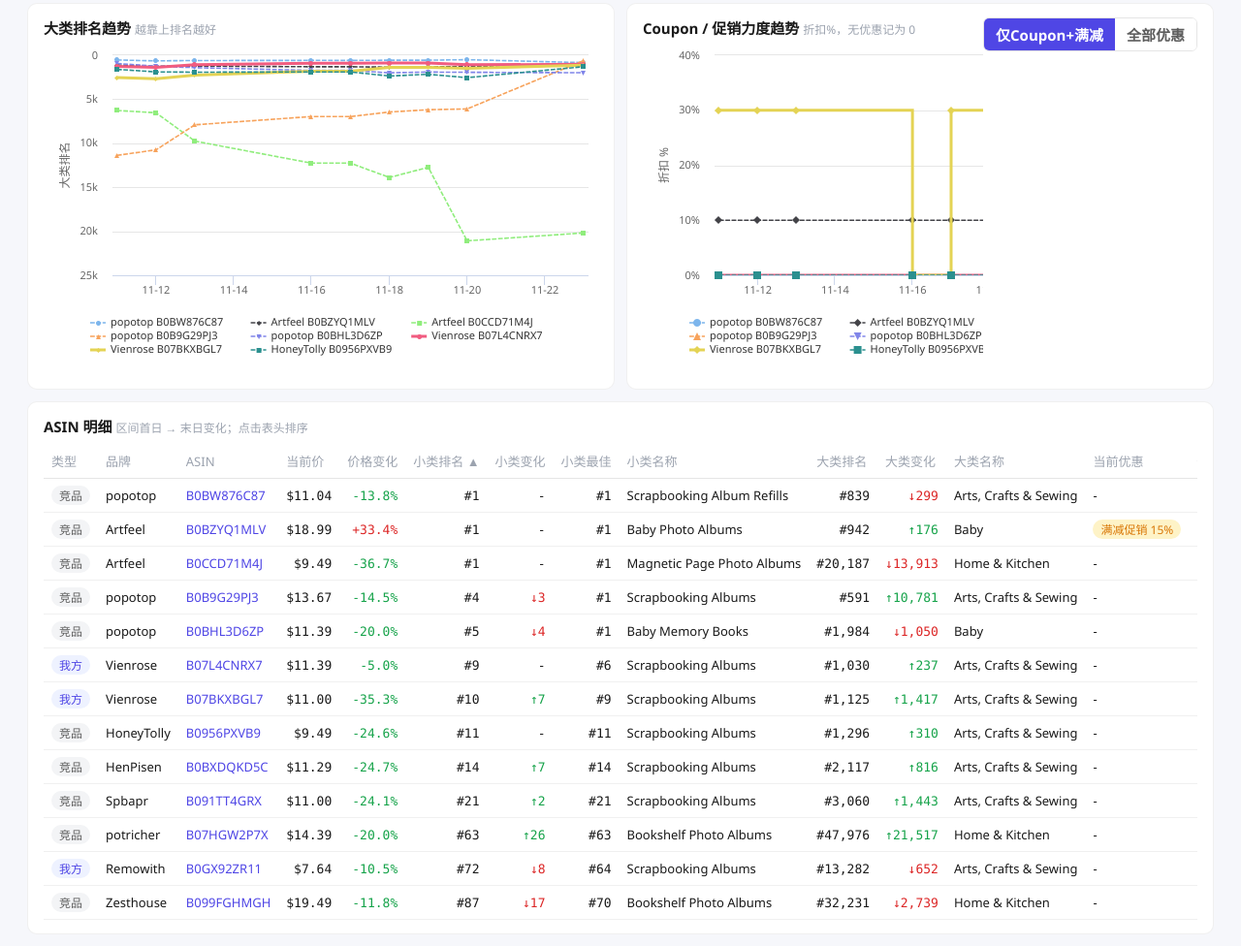
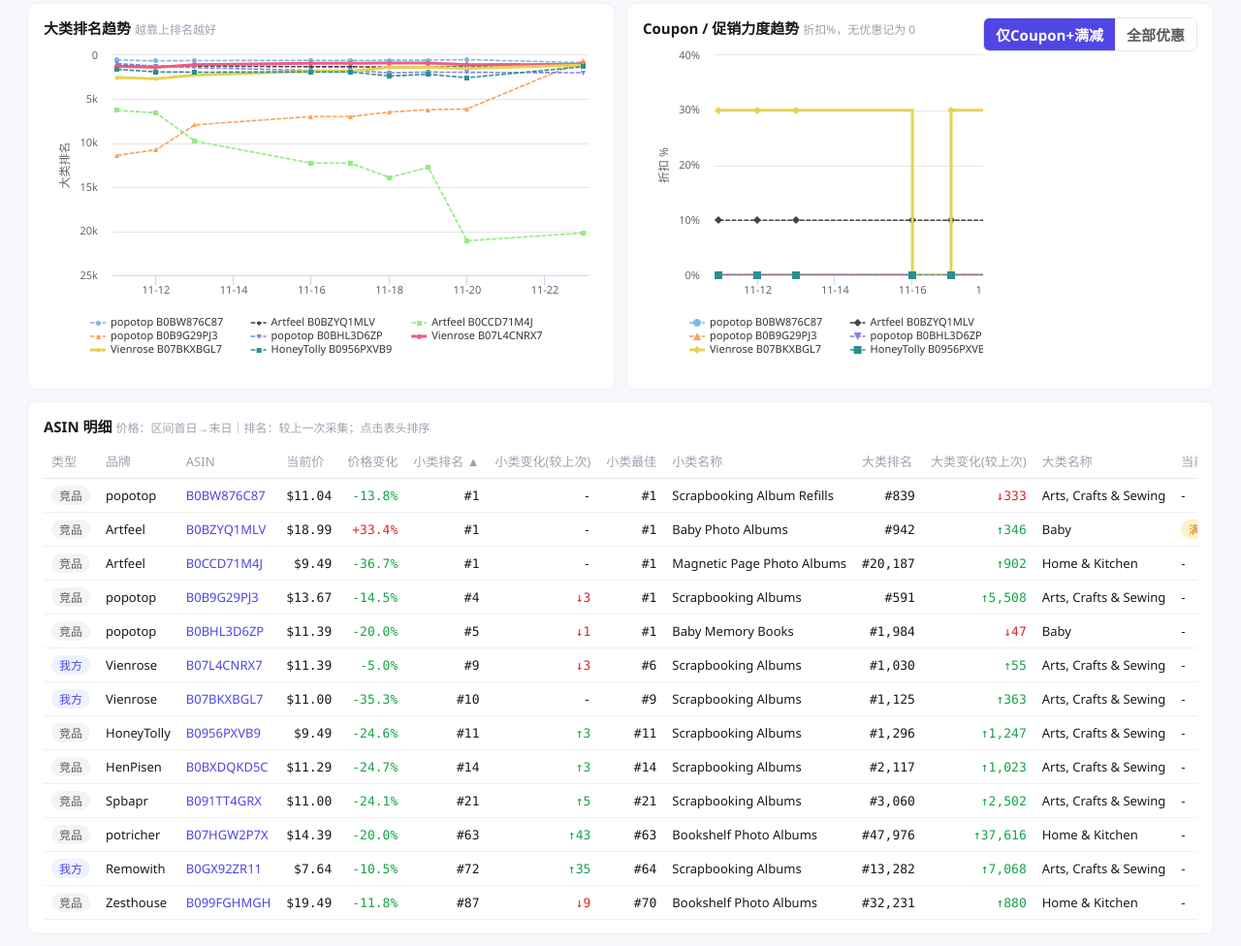
Before and after one commit to djoheinndi-lgtm/competitor-dashboard, a plain HTML site: page index.html in a window 1280 px wide. Shown: the part 709-1685 px from the top of the page at 97% size. Drawn offline with nearby package versions, Linux system fonts and the light colour scheme.

Commit message:
rank vs last

```diff
--- a/index.html
+++ b/index.html
@@ -86,7 +86,7 @@
   </div>
 
   <div class="card">
-    <h3>ASIN 明细 <span class="hint">区间首日 → 末日变化；点击表头排序</span></h3>
+    <h3>ASIN 明细 <span class="hint">价格：区间首日→末日｜排名：较上一次采集；点击表头排序</span></h3>
     <div class="tbl"><table><thead><tr id="thead"></tr></thead><tbody id="tbody"></tbody></table></div>
   </div>
   <div id="msg"></div>
@@ -159,13 +159,16 @@ function byAsin(rows) {
 function summary(groups) {
   return Object.entries(groups).map(([asin, a]) => {
     const first = a[0], last = a[a.length - 1];
+    // 排名变化：与「上一次」有效采集对比（倒数第二条有排名的记录），不是与区间首日对比
+    const prevWith = k => { for (let i = a.length - 2; i >= 0; i--) if (a[i][k]) return a[i][k]; return null; };
+    const prevSub = prevWith('sub_bsr'), prevBig = prevWith('bsr');
     const fp = a.find(x => x.price != null)?.price, lp = [...a].reverse().find(x => x.price != null)?.price;
     const oosDays = a.filter(x => x.stock === '缺货').length;
     return { asin, brand: last.brand, role: last.role, price: lp, price0: fp,
-      dPrice: fp && lp ? (lp / fp - 1) : null, sub_bsr: last.sub_bsr, sub0: first.sub_bsr,
-      dBsr: first.sub_bsr && last.sub_bsr ? first.sub_bsr - last.sub_bsr : null,
+      dPrice: fp && lp ? (lp / fp - 1) : null, sub_bsr: last.sub_bsr,
+      dBsr: prevSub && last.sub_bsr ? prevSub - last.sub_bsr : null, sub0: prevSub,
       bestBsr: Math.min(...a.map(x => x.sub_bsr || 1e9)), stock: last.stock, oosDays, sub_cat: last.sub_cat,
-      bsr: last.bsr, bsr0: first.bsr, dBig: first.bsr && last.bsr ? first.bsr - last.bsr : null,
+      bsr: last.bsr, bsr0: prevBig, dBig: prevBig && last.bsr ? prevBig - last.bsr : null,
       big_cat: [...a].reverse().find(x => x.big_cat)?.big_cat || '',
       cpnNow: cpnLabel(last), cpnRaw: isCpn(last) ? last.coupon : '', cpnDays: a.filter(x => isCpn(x)).length,
       days: a.length, url: domain(state.site) + '/dp/' + asin };
@@ -207,8 +210,8 @@ function renderKpis(sum) {
 
 const COLS = [
   ['role','类型'],['brand','品牌'],['asin','ASIN'],['price','当前价'],['dPrice','价格变化'],
-  ['sub_bsr','小类排名'],['dBsr','小类变化'],['bestBsr','小类最佳'],['sub_cat','小类名称'],
-  ['bsr','大类排名'],['dBig','大类变化'],['big_cat','大类名称'],['cpnNow','当前优惠'],['cpnDays','优惠天数'],['stock','库存'],['oosDays','缺货天数']
+  ['sub_bsr','小类排名'],['dBsr','小类变化(较上次)'],['bestBsr','小类最佳'],['sub_cat','小类名称'],
+  ['bsr','大类排名'],['dBig','大类变化(较上次)'],['big_cat','大类名称'],['cpnNow','当前优惠'],['cpnDays','优惠天数'],['stock','库存'],['oosDays','缺货天数']
 ];
 function renderTable(sum) {
   const k = state.sortKey, dir = state.sortAsc ? 1 : -1;
```
